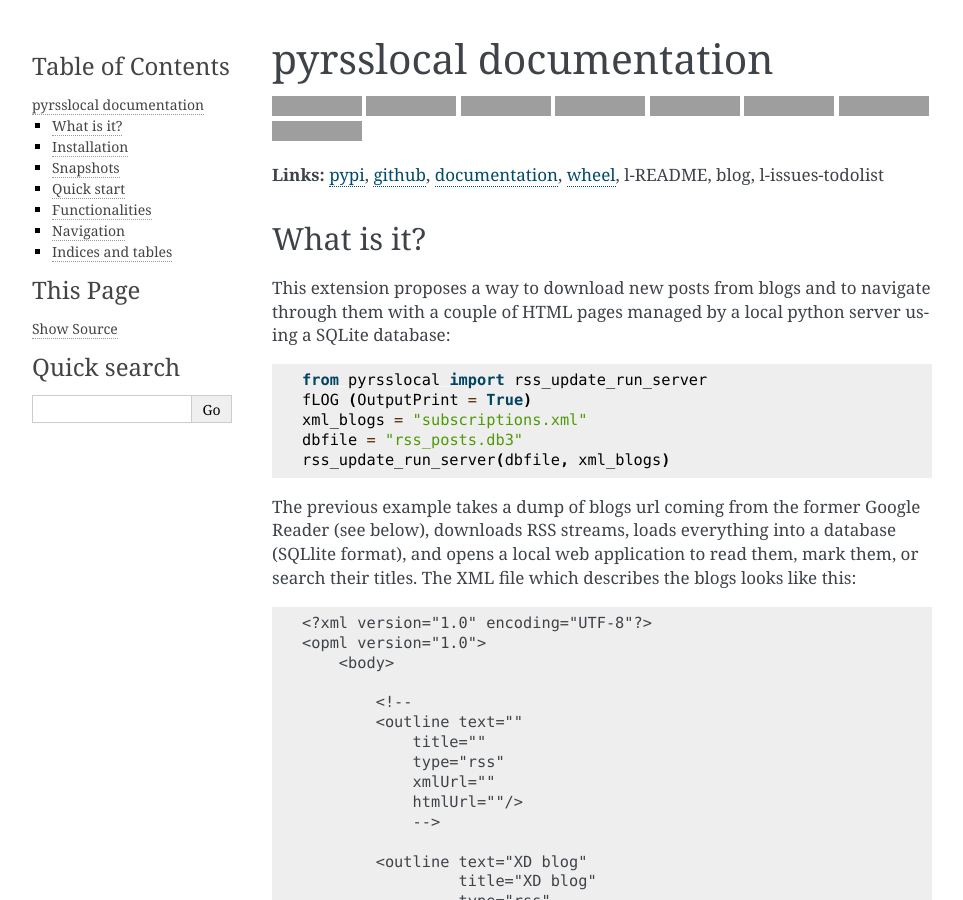
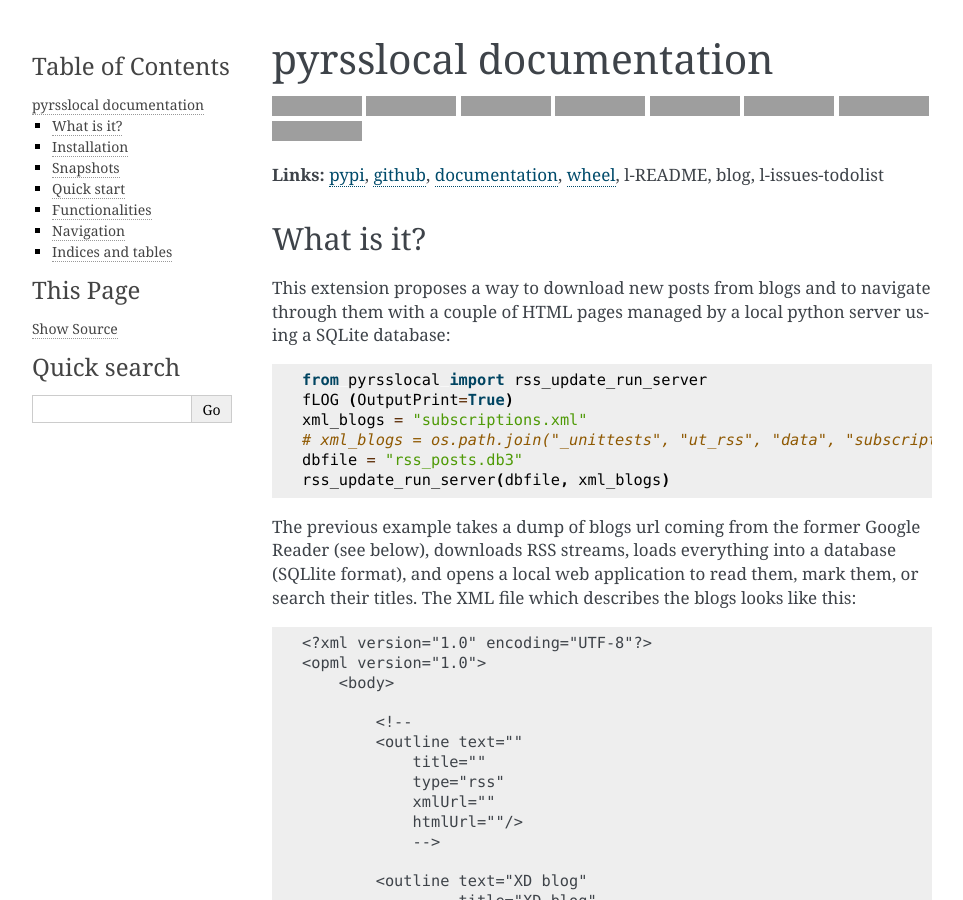
Before and after one commit to sdpython/pyrsslocal, a Sphinx documentation site: the page built from _doc/sphinxdoc/source/index.rst, in a window 1280 px wide and 900 px high, cut to the strip 0-900 px from the top of the window. Shown: the whole strip, without its empty margins (148-1111 px from the left). Built offline with Sphinx 7.4.7, drawn with Linux system fonts in a browser that asks for light colours; pages that are not in the unit, such as notebooks, are missing from menus; the version number is read from the project's files by our own code; grey boxes are pictures that could not be loaded.

Commit message:
documentation

```diff
--- a/_doc/sphinxdoc/source/index.rst
+++ b/_doc/sphinxdoc/source/index.rst
@@ -50,8 +50,9 @@
 ::
 
     from pyrsslocal import rss_update_run_server
-    fLOG (OutputPrint = True)
+    fLOG (OutputPrint=True)
     xml_blogs = "subscriptions.xml"
+    # xml_blogs = os.path.join("_unittests", "ut_rss", "data", "subscriptions.xml")
     dbfile = "rss_posts.db3"
     rss_update_run_server(dbfile, xml_blogs)
 
@@ -105,17 +106,17 @@
 Main page:
 
 .. image:: page1.png
-    :width: 600px
+    :width: 500px
 
 Marked blog posts:
 
 .. image:: page2.png
-    :width: 600px
+    :width: 500px
 
 Search page:
 
 .. image:: page3.png
-    :width: 600px
+    :width: 500px
 
 Quick start
 -----------
```
